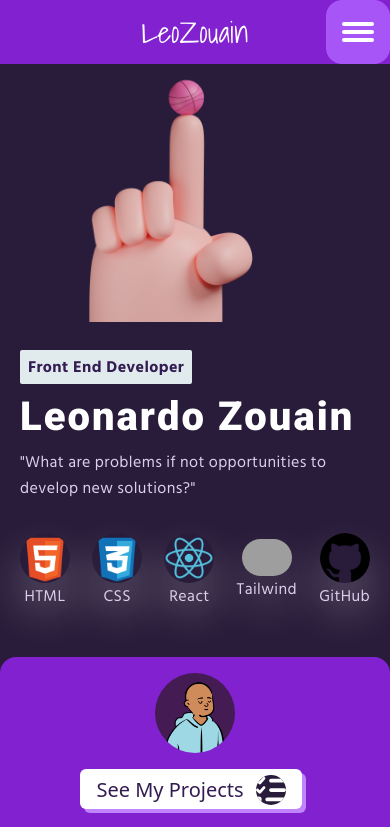
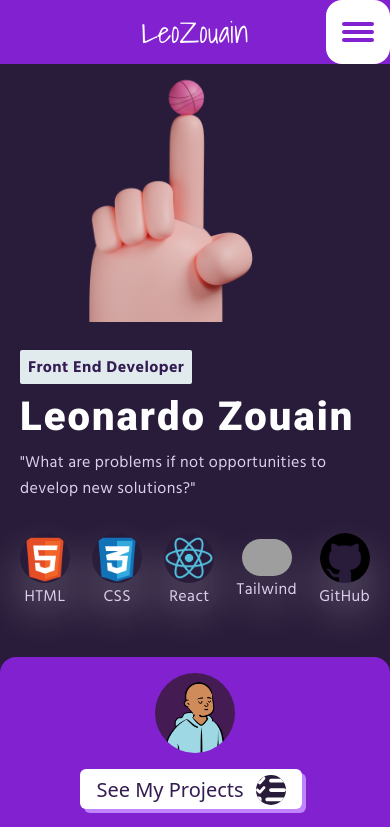
Before and after one commit to Leozouain/portfolio, a React (Vite) app: page / in a window 390 px wide. Shown: the top 827 px of the page. Built offline with nearby package versions, Linux system fonts and the light colour scheme; grey boxes are pictures that could not be loaded.

Commit message:
menu transition

```diff
--- a/src/components/Header.jsx
+++ b/src/components/Header.jsx
@@ -85,18 +85,28 @@ const Header = () => {
       </nav>
       <button
         onClick={() => handleMenu()}
-        className="md:hidden fixed top-0 right-0 bg-purple-500   h-[4rem] w-[4rem] z-[51]
-      rounded-2xl text-theme-3"
+        className={`md:hidden fixed top-0 right-0 bg-purple-500   h-[4rem] w-[4rem] z-[51]
+      rounded-2xl text-theme-3
+      ${scrolling ? "bg-theme-3  " : "bg-theme-6"}`}
       >
         <div
           className={`w-full h-full  rounded-full flex justify-center items-center
         flex-col leading-none gap-1 ${
           menuOpen ? "rotate-[90deg]" : ""
-        } delay-[0.1s] transition-all`}
+        } delay-[0.1s] transition-all `}
         >
-          <p className="w-[50%] bg-theme-6 h-1 rounded-full "></p>
-          <p className="w-[50%] bg-theme-6 h-1 rounded-full"></p>
-          <p className="w-[50%] bg-theme-6 h-1 rounded-full"></p>
+          <p
+            className={`w-[50%]  h-1 rounded-full
+          ${scrolling ? "bg-theme-6  " : "bg-theme-3"}`}
+          />
+          <p
+            className={`w-[50%]  h-1 rounded-full
+          ${scrolling ? "bg-theme-6  " : "bg-theme-3"}`}
+          />
+          <p
+            className={`w-[50%]  h-1 rounded-full
+          ${scrolling ? "bg-theme-6  " : "bg-theme-3"}`}
+          />
         </div>
       </button>
       <motion.nav
@@ -109,8 +119,10 @@ const Header = () => {
             ease: easeIn,
           },
         }}
-        className={`md:hidden bg-theme-2    w-[80vw] flex-col top-0 right-0 z-[50]
-        ${menuOpen ? "fixed" : "hidden"} rounded-l-3xl`}
+        className={`md:hidden     w-[80vw] flex-col top-0 right-0 z-[50]
+        ${menuOpen ? "fixed" : "hidden"} rounded-l-3xl ${
+          scrolling ? "bg-theme-2  " : "bg-theme-3"
+        }`}
       >
         <motion.div
           initial={{ opacity: 0, marginTop: "-50%" }}
```
